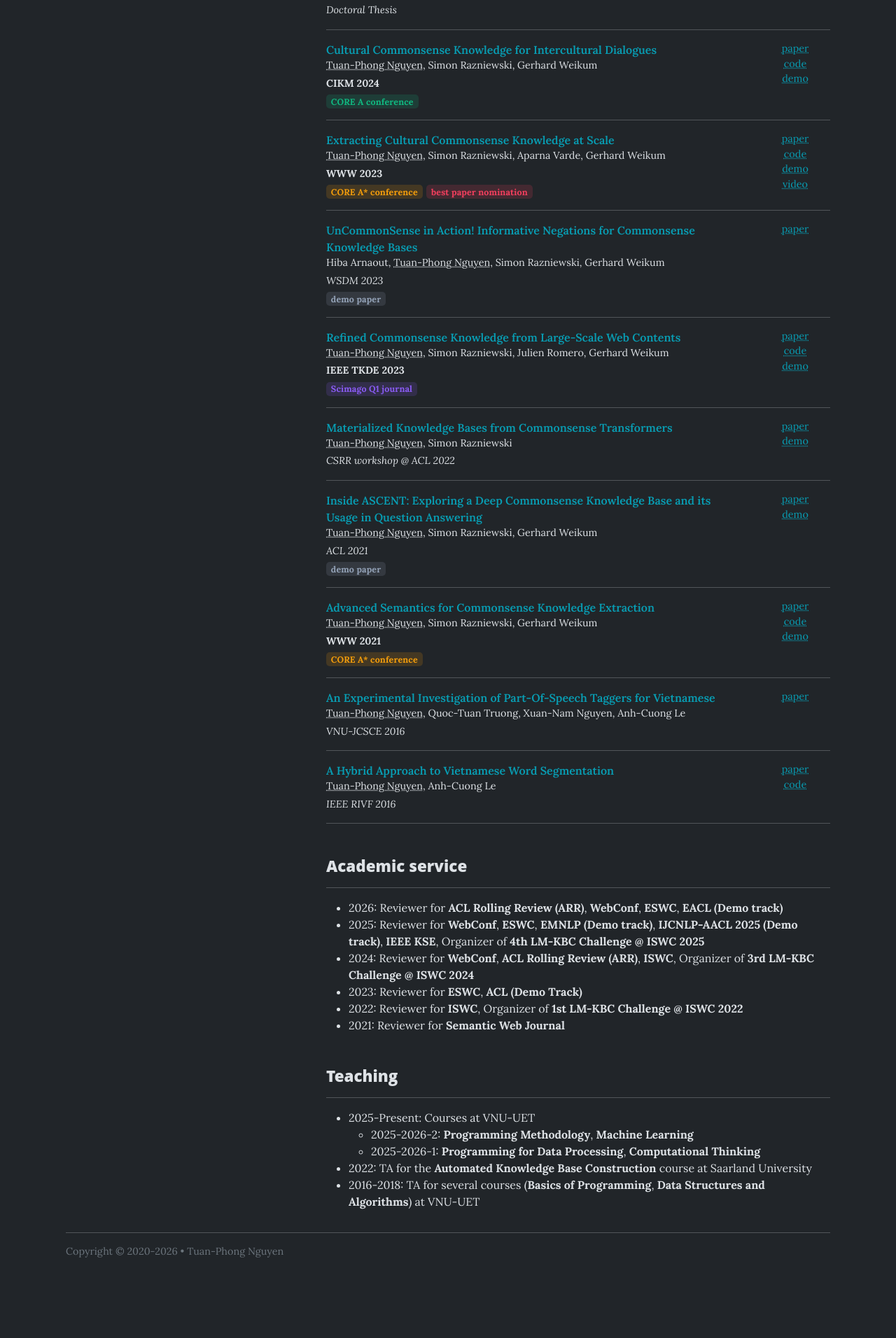
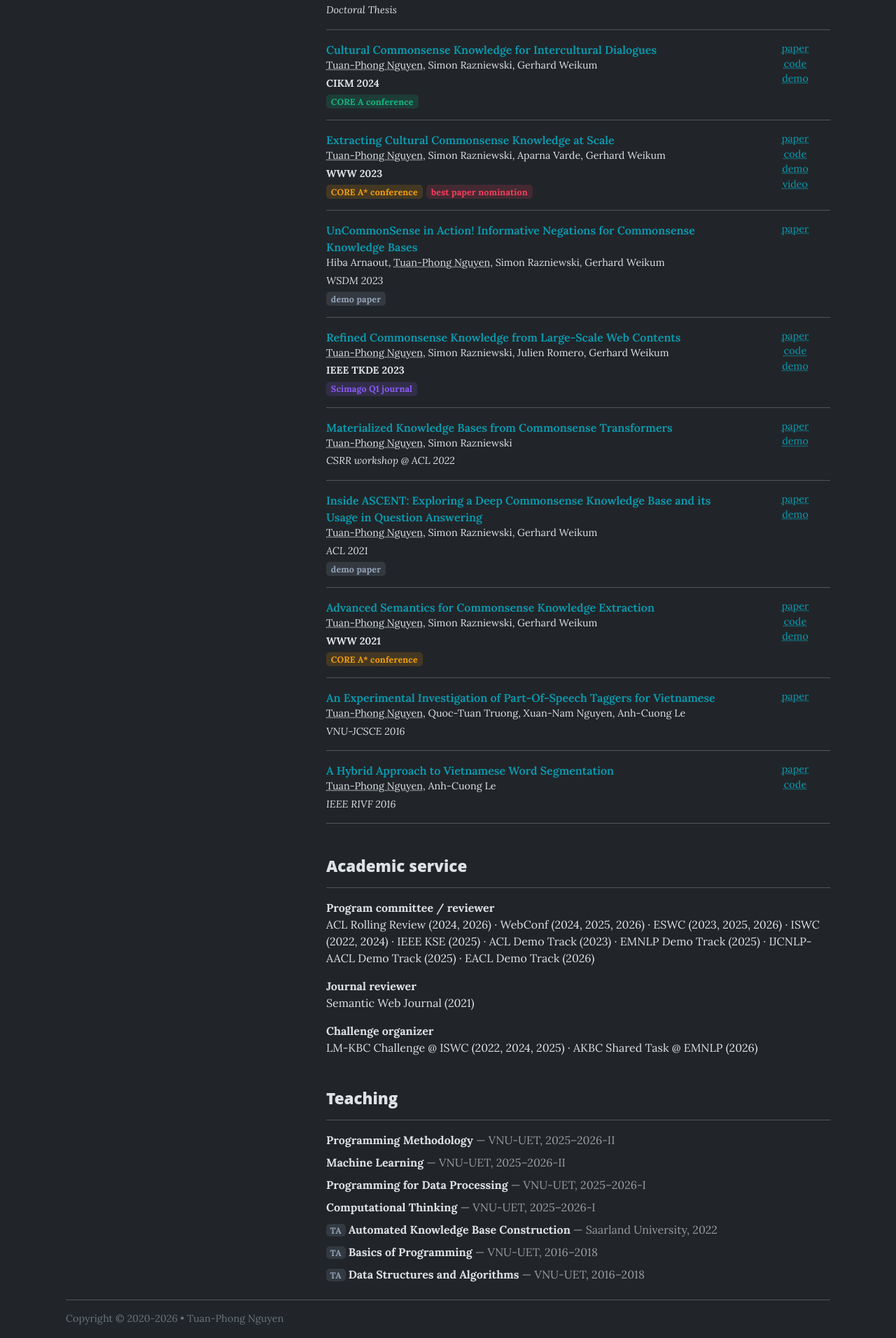
Before and after one commit to phongnt570/phongnt570.github.io, a Jekyll site: the page built from index.html, in a window 1280 px wide. Shown: the part 770-2682 px from the top of the page at 70% size. Built offline with Jekyll 4.4.1, drawn with Linux system fonts in a browser that asks for light colours; before the commit the page ends 2586 px from its top, so only the background shows below that.

Commit message:
restructure services by role, teaching as course-first list
Service used to be a year-by-year recap that hid the breadth of
recurring activity (e.g. "Reviewer for WebConf" showing up across
2024-2026 as three separate lines). Now it groups by role —
"Program committee / reviewer", "Journal reviewer", "Challenge
organizer" — with venues joined inline and the years next to each
venue. One look tells the reader which kinds of service the author
does and how often each venue recurs.

Teaching used to bury course names inside year-prefixed bullets.
Course-first is what readers actually scan for: the course name is
the headline, with institution and period as muted secondary text.
A small "TA" chip distinguishes assistant roles from full
instructor entries; no chip means primary instructor.

Both data files document the shape with comments at the top so
future edits don't need to reverse-engineer the template.

Co-Authored-By: Claude Opus 4.7 (1M context) <noreply@anthropic.com>

```diff
--- a/_data/services.yml
+++ b/_data/services.yml
@@ -1,26 +1,24 @@
-# Academic service entries, newest first. `text` is rendered as markdown
-# (so **bold** works for venue names).
+# Academic service grouped by role. Each group renders as a sub-heading
+# with the items joined inline. Add a new entry by appending to the
+# matching group's `items:` list.
 
-- year: 2026
-  text: |
-    Reviewer for **ACL Rolling Review (ARR)**, **WebConf**, **ESWC**, **EACL (Demo track)**
+- role: Program committee / reviewer
+  items:
+    - ACL Rolling Review (2024, 2026)
+    - WebConf (2024, 2025, 2026)
+    - ESWC (2023, 2025, 2026)
+    - ISWC (2022, 2024)
+    - IEEE KSE (2025)
+    - ACL Demo Track (2023)
+    - EMNLP Demo Track (2025)
+    - IJCNLP-AACL Demo Track (2025)
+    - EACL Demo Track (2026)
 
-- year: 2025
-  text: |
-    Reviewer for **WebConf**, **ESWC**, **EMNLP (Demo track)**, **IJCNLP-AACL 2025 (Demo track)**, **IEEE KSE**, Organizer of **4th LM-KBC Challenge @ ISWC 2025**
+- role: Journal reviewer
+  items:
+    - Semantic Web Journal (2021)
 
-- year: 2024
-  text: |
-    Reviewer for **WebConf**, **ACL Rolling Review (ARR)**, **ISWC**, Organizer of **3rd LM-KBC Challenge @ ISWC 2024**
-
-- year: 2023
-  text: |
-    Reviewer for **ESWC**, **ACL (Demo Track)**
-
-- year: 2022
-  text: |
-    Reviewer for **ISWC**, Organizer of **1st LM-KBC Challenge @ ISWC 2022**
-
-- year: 2021
-  text: |
-    Reviewer for **Semantic Web Journal**
+- role: Challenge organizer
+  items:
+    - LM-KBC Challenge @ ISWC (2022, 2024, 2025)
+    - AKBC Shared Task @ EMNLP (2026)
--- a/_data/teaching.yml
+++ b/_data/teaching.yml
@@ -1,16 +1,33 @@
-# Teaching entries, newest first. `text` is rendered as markdown, so a
-# nested bullet list under an entry is just an indented `- ` block.
+# One entry per course. `role` defaults to instructor; set it to "TA"
+# (or anything else) when the user was not the primary instructor.
 
-- period: 2025-Present
-  text: |
-    Courses at VNU-UET
-    - 2025-2026-2: **Programming Methodology**, **Machine Learning**
-    - 2025-2026-1: **Programming for Data Processing**, **Computational Thinking**
+- course: Programming Methodology
+  institution: VNU-UET
+  period: 2025–2026-II
 
-- period: "2022"
-  text: |
-    TA for the **Automated Knowledge Base Construction** course at Saarland University
+- course: Machine Learning
+  institution: VNU-UET
+  period: 2025–2026-II
 
-- period: 2016-2018
-  text: |
-    TA for several courses (**Basics of Programming**, **Data Structures and Algorithms**) at VNU-UET
+- course: Programming for Data Processing
+  institution: VNU-UET
+  period: 2025–2026-I
+
+- course: Computational Thinking
+  institution: VNU-UET
+  period: 2025–2026-I
+
+- course: Automated Knowledge Base Construction
+  institution: Saarland University
+  period: 2022
+  role: TA
+
+- course: Basics of Programming
+  institution: VNU-UET
+  period: 2016–2018
+  role: TA
+
+- course: Data Structures and Algorithms
+  institution: VNU-UET
+  period: 2016–2018
+  role: TA
--- a/_includes/services.html
+++ b/_includes/services.html
@@ -1,5 +1,6 @@
-<ul>
-    {%- for entry in site.data.services %}
-    <li>{{ entry.year }}: {{ entry.text | markdownify | remove: '<p>' | remove: '</p>' | strip }}</li>
-    {%- endfor %}
-</ul>
+{%- for group in site.data.services %}
+<div class="service-group{% unless forloop.first %} mt-3{% endunless %}">
+    <div class="service-role fw-bold">{{ group.role }}</div>
+    <div class="service-items">{{ group.items | join: ' · ' }}</div>
+</div>
+{%- endfor %}
--- a/_includes/teaching.html
+++ b/_includes/teaching.html
@@ -1,5 +1,9 @@
-<ul>
-    {%- for entry in site.data.teaching %}
-    <li>{{ entry.period }}: {{ entry.text | markdownify | remove: '<p>' | remove: '</p>' | strip }}</li>
+<ul class="teaching-list list-unstyled mb-0">
+    {%- for c in site.data.teaching %}
+    <li class="mb-2">
+        {%- if c.role %}<span class="teaching-role">{{ c.role }}</span> {% endif -%}
+        <span class="teaching-course fw-bold">{{ c.course }}</span>
+        <span class="teaching-meta">— {{ c.institution }}, {{ c.period }}</span>
+    </li>
     {%- endfor %}
 </ul>
--- a/static/css/custom.css
+++ b/static/css/custom.css
@@ -170,7 +170,26 @@ a:hover {
     background: rgba(244, 63, 94, 0.16);
 }
 
-.pub-demo {
+.pub-demo,
+.teaching-role {
     color: #94a3b8;
     background: rgba(148, 163, 184, 0.16);
 }
+
+.teaching-role {
+    display: inline-block;
+    padding: 0 0.45em;
+    border-radius: 0.4em;
+    font-size: 0.78em;
+    font-weight: 700;
+    letter-spacing: 0.02em;
+    vertical-align: 0.05em;
+}
+
+.teaching-meta {
+    color: rgba(255, 255, 255, 0.55);
+}
+
+[data-bs-theme="light"] .teaching-meta {
+    color: rgba(0, 0, 0, 0.55);
+}
```
